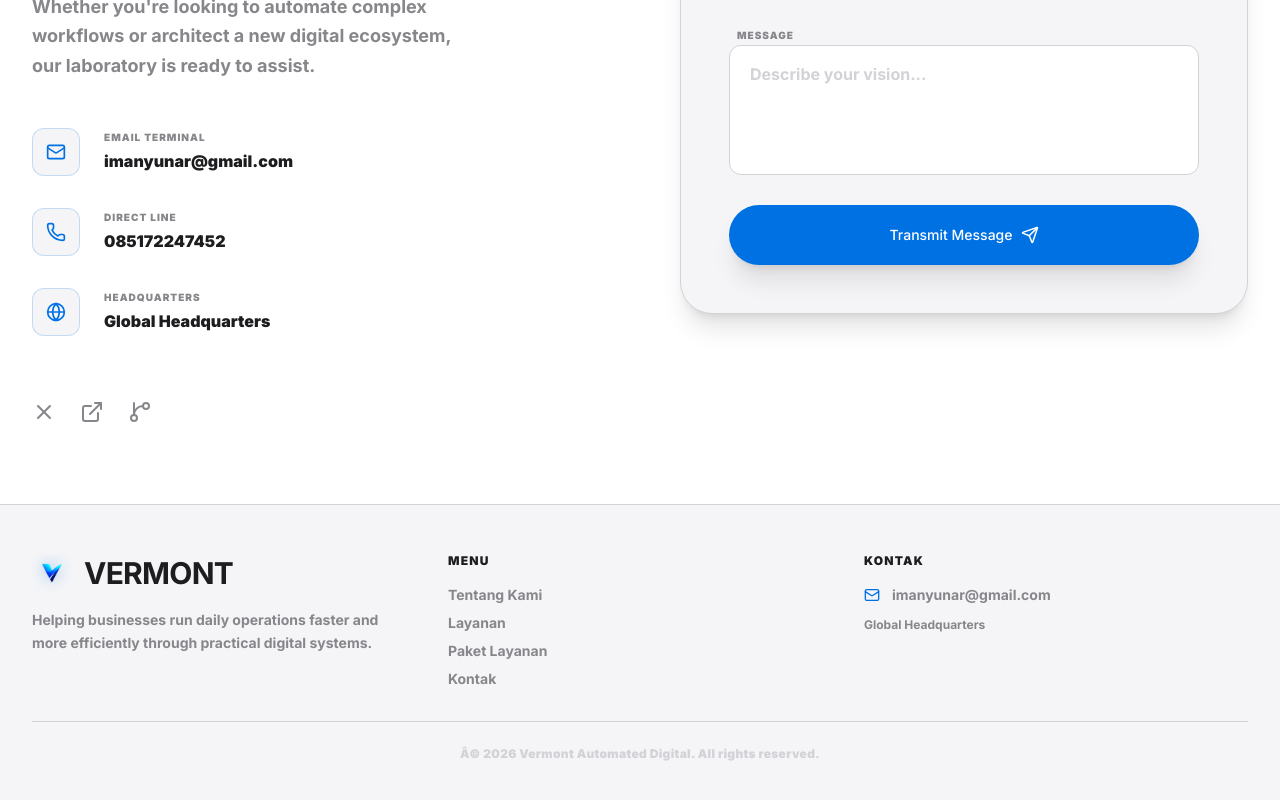
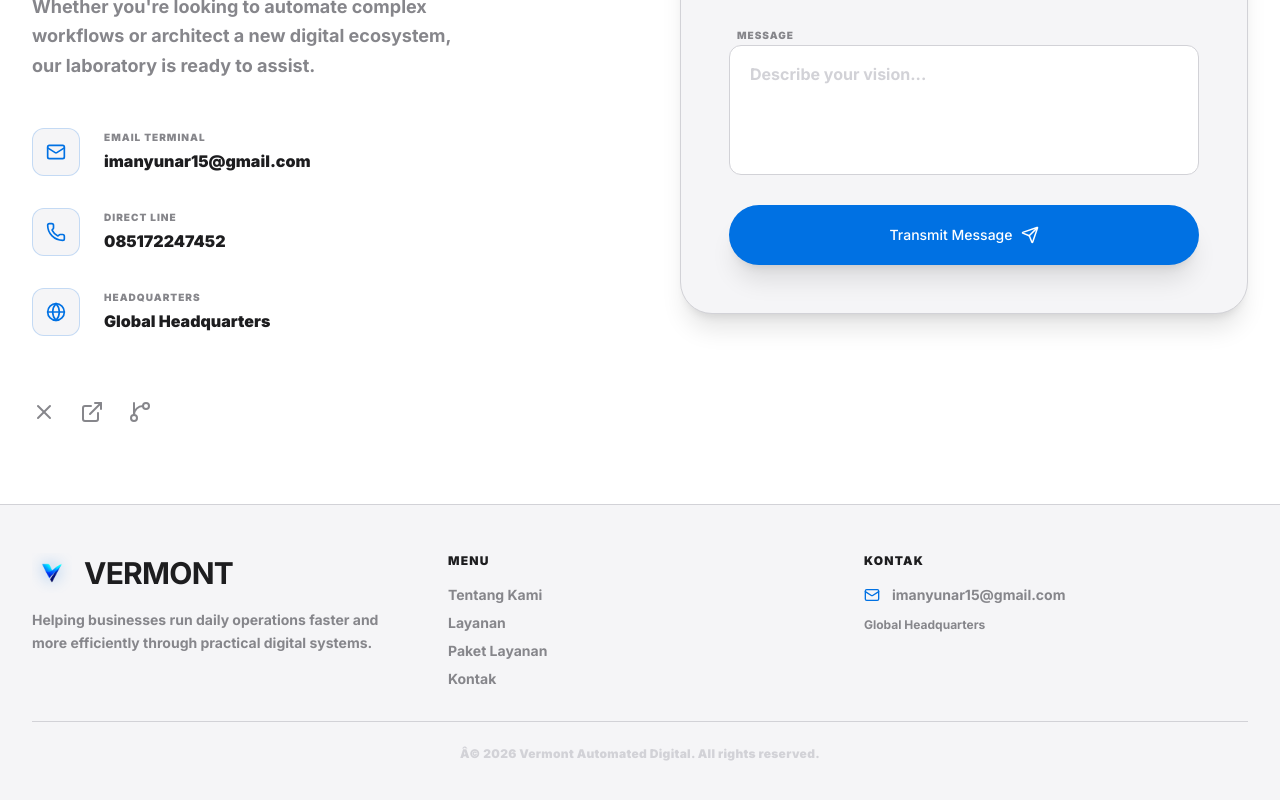
Before and after one commit to imanyunar/start, a React (Vite) app: page /contact in a window 1280 px wide. Shown: the part 416-1216 px from the top of the page. Built offline with nearby package versions, Linux system fonts and the light colour scheme.

Commit message:
update email to imanyunar15@gmail.com

```diff
--- a/src/components/Footer.tsx
+++ b/src/components/Footer.tsx
@@ -29,7 +29,7 @@ const Footer = () => {
             <h4 className="mb-4 text-xs font-black uppercase tracking-widest text-[var(--app-text)]">Kontak</h4>
             <div className="flex items-center gap-3 text-sm font-bold text-[var(--app-muted)]">
               <Mail size={16} className="text-blue-primary" />
-              <span>imanyunar@gmail.com</span>
+              <span>imanyunar15@gmail.com</span>
             </div>
             <p className="mt-3 text-xs font-bold text-[var(--app-muted)]">Global Headquarters</p>
           </div>
--- a/src/pages/ContactPage.tsx
+++ b/src/pages/ContactPage.tsx
@@ -21,7 +21,7 @@ const ContactPage = () => {
     e.preventDefault();
     const mailSubject = formData.subject || t('contact.form.options.ai');
     const body = `Name: ${formData.name}\nEmail: ${formData.email}\n\nMessage:\n${formData.message}`;
-    window.location.href = `mailto:imanyunar@gmail.com?subject=${encodeURIComponent(mailSubject)}&body=${encodeURIComponent(body)}`;
+    window.location.href = `mailto:imanyunar15@gmail.com?subject=${encodeURIComponent(mailSubject)}&body=${encodeURIComponent(body)}`;
   };
 
   return (
@@ -51,7 +51,7 @@ const ContactPage = () => {
                 </div>
                 <div>
                   <div className="text-[10px] font-black uppercase tracking-widest text-[var(--app-muted)] mb-1">{t('contact.info.email_label')}</div>
-                  <div className="text-[var(--app-text)] font-black">imanyunar@gmail.com</div>
+                  <div className="text-[var(--app-text)] font-black">imanyunar15@gmail.com</div>
                 </div>
               </div>
               <div className="flex items-center gap-6 group">
```
